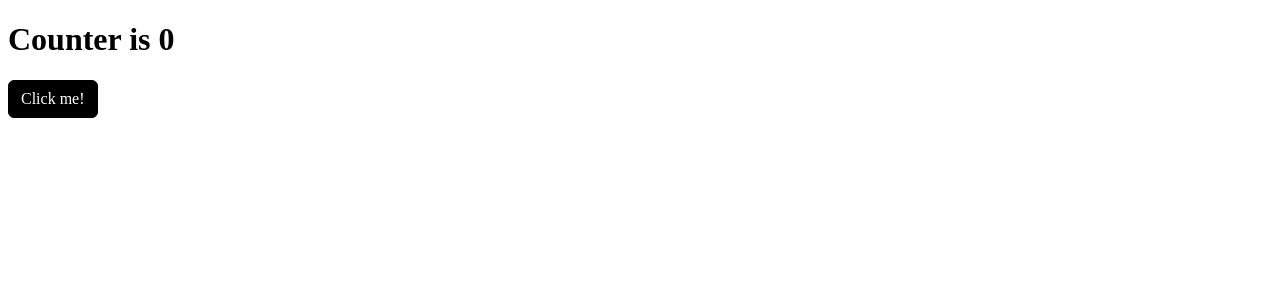
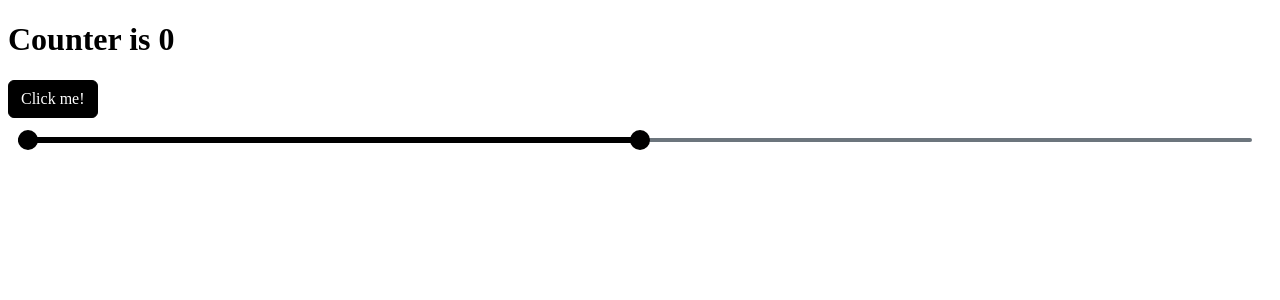
Before and after one commit to pa4ka1992/Online-store-Vue.js, a Vue app: page / in a window 1280 px wide. Shown: the top 300 px of the page. Built offline with nearby package versions, Linux system fonts and the light colour scheme.

Commit message:
feat: add double range component

```diff
--- /dev/null
+++ b/src/components/DoubleRangeSlider.vue
@@ -0,0 +1,219 @@
+<script lang="ts" setup>
+
+import { defineProps, defineEmits, type Ref, ref, computed } from 'vue';
+
+// Props
+// ===============
+
+const props = defineProps({
+  min: {
+    type: Number,
+    default: 0,
+  },
+  max: {
+    type: Number,
+    default: 100,
+  },
+  step: {
+    type: Number,
+    default: 1,
+  },
+  left: {
+    type: Number,
+    default: 0,
+  },
+  right: {
+    type: Number,
+    default: 100,
+  }
+});
+
+const emits = defineEmits<{
+  (e: 'update:left', value: number): void,
+  (e: 'update:right', value: number): void,
+}>();
+
+
+// Slider and thumb logic
+
+// Common
+// ===============
+
+function truncXValue(value: number) {
+  const pos = sliderBar.value?.offsetLeft ?? 0;
+  return value >= pos ? (value <= pos + sliderbarWidth.value ? value - pos : sliderbarWidth.value) : 0;
+}
+
+function calcValue(value: number) {
+  return Math.round((truncXValue(value)) / stepLength.value) * props.step;
+}
+
+const leftPos = computed({
+  get() {
+    return props.left / props.step * stepLength.value;
+  },
+  set(value) {
+    emits('update:left', calcValue(value));
+  }
+});
+
+const rightPos = computed({
+  get() {
+    return props.right / props.step * stepLength.value;
+  },
+  set(value) {
+    emits('update:right', calcValue(value));
+  }
+});
+
+const stepLength = computed(() => {
+  return (sliderbarWidth.value * props.step / (props.max - props.min));
+})
+
+// Slider bar
+// ===============
+
+const sliderBar: Ref<HTMLElement | null> = ref(null);
+const sliderbarWidth = computed(() => {
+  return sliderBar.value?.offsetWidth ?? 0;
+});
+
+// Thumbs
+// ===============
+
+const thumbLeft: Ref<HTMLElement | null> = ref(null);
+const thumbRight: Ref<HTMLElement | null> = ref(null);
+
+const thumbLeftStyle = computed(() => {
+  return {
+    left: `${leftPos.value}px`,
+  };
+});
+
+const thumbRightStyle = computed(() => {
+  return {
+    left: `${rightPos.value}px`,
+  };
+});
+
+enum ActiveThumb {
+  left = 'left',
+  right = 'right',
+  both = 'both',
+  none = 'none'
+}
+
+const active: Ref<ActiveThumb> = ref(ActiveThumb.none);
+
+function windowRelease() {
+  active.value = ActiveThumb.none;
+  window.removeEventListener('mousemove', windowMove);
+  window.removeEventListener('mouseup', windowRelease);
+}
+
+function windowMove(e: MouseEvent) {
+  const pos = e.pageX - (thumbLeft.value?.offsetWidth ?? 0);
+
+  let left = leftPos.value, right = rightPos.value;
+
+  if (active.value === 'left') left = pos;
+  else if (active.value === 'right') right = pos;
+
+  if (left > right) {
+    const oldVal = right;
+    right = left;
+    left = oldVal;
+    if (active.value === 'left') active.value = ActiveThumb.right;
+    else if (active.value === 'right') active.value = ActiveThumb.left;
+  }
+
+  leftPos.value = left;
+  rightPos.value = right;
+}
+
+function thumbHold(e: MouseEvent) {
+  e.preventDefault();
+  const pos = e.pageX;
+  const leftLength = Math.abs(pos - leftPos.value - (thumbLeft.value?.offsetWidth ?? 0) / 2);
+  const rightLength = Math.abs(pos - rightPos.value - (thumbRight.value?.offsetWidth ?? 0) / 2);
+
+  // Calculate closest slider
+  if (leftLength < rightLength) {
+    active.value = ActiveThumb.left;
+  }
+  else {
+    active.value = ActiveThumb.right;
+  }
+
+  window.addEventListener('mousemove', windowMove);
+  window.addEventListener('mouseup', windowRelease);
+}
+
+// Fillbar
+// ===============
+
+const fillBar: Ref<HTMLElement | null> = ref(null);
+
+const fillBarStyle = computed(() => {
+  return {
+    left: `${leftPos.value}px`,
+    width: `${fillBarWidth.value}px`
+  };
+});
+
+const fillBarWidth = computed(() => {
+  return rightPos.value - leftPos.value;
+});
+
+</script>
+
+<template>
+<div class="double-slider">
+  <div class="double-slider__bar" ref="sliderBar"></div>
+  <div class="double-slider__fill-bar" @mousedown="(e) => e.preventDefault()" :style="fillBarStyle" ref="fillBar"></div>
+  <div class="double-slider__thumb" @mousedown="thumbHold" :style="thumbLeftStyle" ref="thumbLeft"></div>
+  <div class="double-slider__thumb" @mousedown="thumbHold" :style="thumbRightStyle" ref="thumbRight"></div>
+</div>
+</template>
+
+<style lang="scss" scoped>
+
+$inner-padding: 10px;
+$thumb-width: 20px;
+$bar-width: 4px;
+$fill-bar-width: 6px;
+
+@import "@/assets/scss/index.scss";
+.double-slider {
+  margin: 10px;
+  padding: $inner-padding;
+  position: relative;
+
+  &__bar {
+    border-radius: 2px;
+    border: $secondary calc($bar-width / 2) solid;
+  }
+
+  &__fill-bar {
+    top: calc($inner-padding + $bar-width / 2 -  $fill-bar-width / 2);
+    position: absolute;
+    border-radius: 2px;
+    border: $primary calc($fill-bar-width / 2) solid;
+  }
+
+  &__thumb {
+    cursor: grab;
+    width: $thumb-width;
+    height: $thumb-width;
+    position: absolute;
+    top: calc($inner-padding + $bar-width / 2 -  $thumb-width / 2);
+    background-color: $primary;
+    border-radius: 50%;
+
+    &:hover {
+      filter: saturate(50%);
+    }
+  }
+}
+
+</style>
--- a/src/views/HomePage.vue
+++ b/src/views/HomePage.vue
@@ -1,8 +1,13 @@
 <script lang="ts" setup>
 
+import DoubleRangeSlider from '@/components/DoubleRangeSlider.vue';
 import { useTestStore } from '../store';
+import { ref } from 'vue';
 
 const store = useTestStore();
+
+const left = ref(0);
+const right = ref(50);
 
 </script>
 
@@ -11,6 +16,7 @@ const store = useTestStore();
 <div>
   <h1> Counter is {{store.count}}</h1>
   <button class="btn btn-primary" @click="store.increment()">Click me!</button>
+  <double-range-slider :step=10 v-model:left="left" v-model:right="right"></double-range-slider>
 </div>
 
 </template>
```
Also changed, not shown: 1 other file (tests, documents, lock files or other folders).
